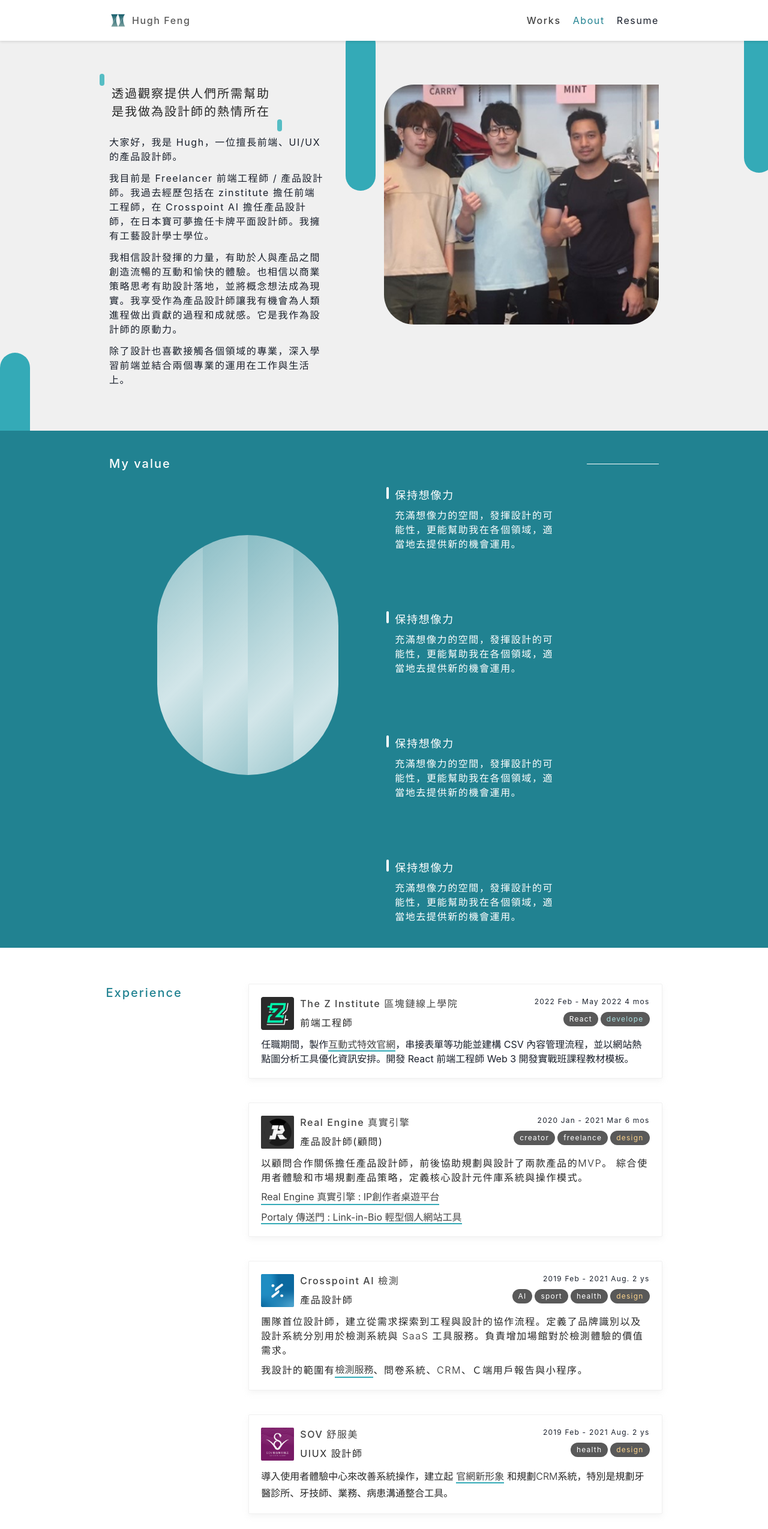
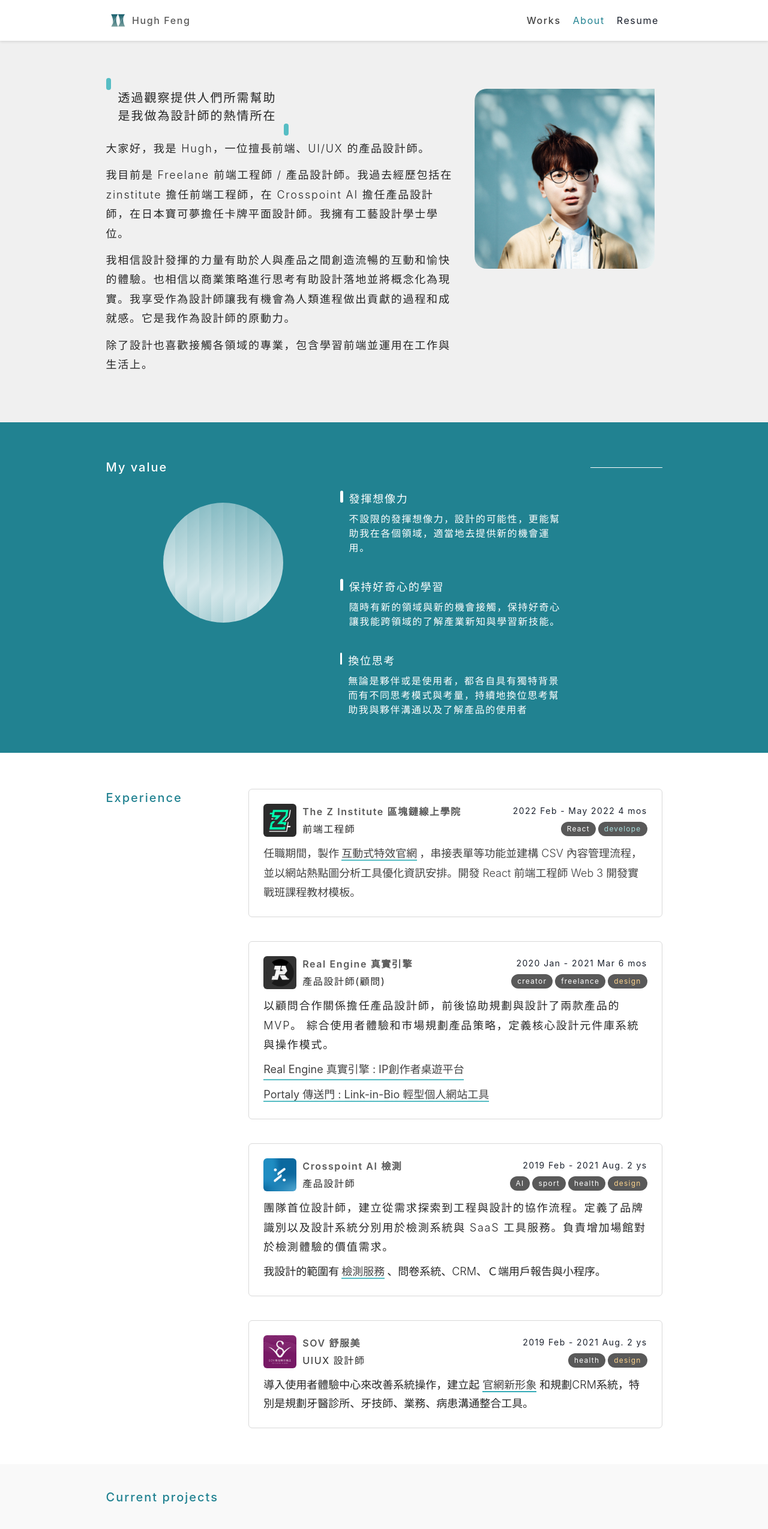
Before and after one commit to indexhui/hugh-portfolio, a React (Create React App) app: page /about in a window 1280 px wide. Shown: the top 2549 px of the page at 60% size. Built offline with nearby package versions, Linux system fonts and the light colour scheme.

Commit message:
about rwd

```diff
--- a/src/components/about/Experience.js
+++ b/src/components/about/Experience.js
@@ -12,7 +12,7 @@ import {
 
 import { Link as RouterLink } from 'react-router-dom';
 
-import { Container } from 'components/layouts';
+import { Container, Span } from 'components/layouts';
 import ExperienceCard from './ExperienceCard';
 
 import institute from 'assets/images/about/institute.jpg';
@@ -23,18 +23,20 @@ import sov from 'assets/images/about/sov.jpg';
 const InstituteContent = () => {
   return (
     <VStack align="flex-start" w="100%" pt="12px">
-      <Box>
-        <chakra.span>任職期間，製作</chakra.span>
+      <Box textStyle="text02">
+        <Span>任職期間，製作</Span>
         <Link
           fontWeight="400"
           variant="link02"
+          textStyle="text02"
           href="https://zinstitute.net/zh"
           isExternal
         >
           <chakra.span
             as="span"
+            mx="4px"
             borderBottom="2px solid"
-            borderColor="blue.600"
+            borderColor="blue.500"
           >
             互動式特效官網
           </chakra.span>
@@ -51,7 +53,13 @@ const InstituteContent = () => {
 
 const RealContent = () => {
   return (
-    <VStack align="flex-start" w="100%" pt="12px" color="grey.800">
+    <VStack
+      align="flex-start"
+      w="100%"
+      pt="12px"
+      color="grey.800"
+      textStyle="text02"
+    >
       <Text color="grey.800" fontWeight="300">
         以顧問合作關係擔任產品設計師，前後協助規劃與設計了兩款產品的MVP。
         綜合使用者體驗和市場規劃產品策略，定義核心設計元件庫系統與操作模式。
@@ -62,12 +70,12 @@ const RealContent = () => {
         as={RouterLink}
         to="/realengine"
         borderBottom="2px solid"
-        borderColor="blue.600"
+        borderColor="blue.500"
       >
         Real Engine 真實引擎 : IP創作者桌遊平台
       </Link>
       <Link fontWeight="400" variant="link02" as={RouterLink} to="/portaly">
-        <chakra.span as="span" borderBottom="2px solid" borderColor="blue.600">
+        <chakra.span as="span" borderBottom="2px solid" borderColor="blue.500">
           Portaly 傳送門 : Link-in-Bio 輕型個人網站工具
         </chakra.span>
       </Link>
@@ -77,38 +85,43 @@ const RealContent = () => {
 
 const CrosspointContent = () => {
   return (
-    <VStack align="flex-start" w="100%" pt="12px" color="grey.800">
+    <VStack
+      align="flex-start"
+      w="100%"
+      pt="12px"
+      color="grey.800"
+      textStyle="text02"
+    >
       <Text color="grey.800" fontWeight="300">
         團隊首位設計師，建立從需求探索到工程與設計的協作流程。定義了品牌識別以及設計系統分別用於檢測系統與
         SaaS 工具服務。負責增加場館對於檢測體驗的價值需求。
       </Text>
-      <HStack color="grey.800" fontWeight="300" spacing="0">
-        <Text color="grey.800" fontWeight="300">
+      <Box color="grey.800" fontWeight="300" spacing="0">
+        <Span color="grey.800" fontWeight="300">
           我設計的範圍有
-        </Text>
-        <Link
-          fontWeight="400"
-          variant="link02"
-          as={RouterLink}
-          to="/crosspoint"
-          borderBottom="2px solid"
-          borderColor="blue.600"
-        >
-          <HStack spacing="0">
-            <chakra.span as="span">檢測服務</chakra.span>
-          </HStack>
+        </Span>
+        <Link fontWeight="400" variant="link02" as={Span} to="/crosspoint">
+          <Span mx="4px" borderBottom="2px solid" borderColor="blue.500">
+            檢測服務
+          </Span>
         </Link>
-        <Text color="grey.800" fontWeight="300">
+        <Span color="grey.800" fontWeight="300">
           、問卷系統、CRM、Ｃ端用戶報告與小程序。
-        </Text>
-      </HStack>
+        </Span>
+      </Box>
     </VStack>
   );
 };
 
 const SovContent = () => {
   return (
-    <VStack align="flex-start" w="100%" pt="12px" color="grey.800">
+    <VStack
+      align="flex-start"
+      w="100%"
+      pt="12px"
+      color="grey.800"
+      textStyle="text02"
+    >
       <Box
         w="100%"
         color="grey.800"
--- a/src/components/about/ExperienceCard.js
+++ b/src/components/about/ExperienceCard.js
@@ -31,29 +31,34 @@ const ExperienceCard = props => {
   return (
     <Flex
       w="100%"
-      p="20px"
-      boxShadow="0px 4px 10px rgba(214, 214, 214, 0.25)"
+      p="24px"
+      // boxShadow="0px 4px 10px rgba(214, 214, 214, 0.25)"
       border="1px solid"
-      borderColor="grey.400"
+      borderColor="grey.500"
       direction="column"
-      rounded="sm"
+      rounded="md"
     >
-      <Flex w="100%" justify="space-between">
+      <Flex
+        w="100%"
+        justify="space-between"
+        direction={{ base: 'column', lg: 'row' }}
+        align={{ base: 'flex-start', lg: 'center' }}
+      >
         <HStack spacing="10px">
           <SkeletonImage
-            rounded="sm"
+            rounded="md"
             w={{ base: '40px', lg: '55px' }}
             src={image}
           />
-          <VStack align="flex-start">
-            <Text fontWeight="500" color="grey.700">
+          <VStack align="flex-start" spacing="5px">
+            <Text fontWeight="600" color="grey.650">
               {company}
             </Text>
             <Text color="grey.800">{title}</Text>
           </VStack>
         </HStack>
-        <VStack align="flex-end">
-          <Text fontSize="12px">{time}</Text>
+        <VStack align={{ base: 'flex-start', lg: 'flex-end' }}>
+          <Text fontSize="14px">{time}</Text>
           <HStack spacing="4px">
             {tag.map(item => (
               <Tag key={item} content={item} />
--- a/src/components/about/SelfIntroduction.js
+++ b/src/components/about/SelfIntroduction.js
@@ -1,6 +1,12 @@
-import { Flex, Image, Box, Text, VStack } from '@chakra-ui/react';
+import {
+  Flex,
+  Image,
+  Box,
+  Text,
+  VStack,
+  useMediaQuery,
+} from '@chakra-ui/react';
 import { motion } from 'framer-motion';
-import SectionContainer from 'components/SectionContainer';
 
 import { Container } from 'components/layouts';
 
@@ -97,26 +103,20 @@ const RightHero = () => {
 };
 
 const SelfIntroduction = () => {
+  const [isLargerThan1280] = useMediaQuery('(min-width: 1280px)');
   return (
-    <Flex
-      w="100%"
-      position="relative"
-      bgColor="grey.400"
-      overflow="hidden"
-      h="650px"
-    >
-      <Decoration />
-      {/* <RightHero /> */}
-      <SectionContainer>
-        <Flex w="100%">
+    <Flex w="100%" position="relative" bgColor="grey.400" overflow="hidden">
+      {isLargerThan1280 && <Decoration />}
+      <Container my={{ base: '40px', lg: '80px' }}>
+        <Flex w="100%" justify="space-between" wrap="wrap">
           <Flex
             zIndex="10"
-            w="50%"
-            align="flex-start"
+            w={{ base: '100%', md: '65%' }}
+            align={{ base: 'center', md: 'flex-start' }}
             direction="column"
-            pr="100px"
+            pr={{ base: '0', md: '20px' }}
           >
-            <Flex position="relative" ml="4px">
+            <Flex position="relative" ml={{ base: '0', md: '20px' }}>
               <Box
                 w="8px"
                 h="20px"
@@ -139,31 +139,41 @@ const SelfIntroduction = () => {
                 透過觀察提供人們所需幫助 <br /> 是我做為設計師的熱情所在
               </Text>
             </Flex>
-            <VStack pt="24px" spacing="12px" align="flex-start">
+            <VStack
+              pt="24px"
+              spacing={{ base: '6px', lg: '12px' }}
+              align="flex-start"
+              textStyle="text03"
+              color="grey.800"
+            >
               <Text>大家好，我是 Hugh，一位擅長前端、UI/UX 的產品設計師。</Text>
               <Text>
-                我目前是 Freelancer 前端工程師 / 產品設計師。我過去經歷包括在
+                我目前是 Freelane 前端工程師 / 產品設計師。我過去經歷包括在
                 zinstitute 擔任前端工程師，在 Crosspoint AI
                 擔任產品設計師，在日本寶可夢擔任卡牌平面設計師。我擁有工藝設計學士學位。
               </Text>
               <Text>
-                我相信設計發揮的力量，有助於人與產品之間創造流暢的互動和愉快的體驗。也相信以商業策略思考有助設計落地，並將概念想法成為現實。我享受作為產品設計師讓我有機會為人類進程做出貢獻的過程和成就感。它是我作為設計師的原動力。
+                我相信設計發揮的力量有助於人與產品之間創造流暢的互動和愉快的體驗。也相信以商業策略進行思考有助設計落地並將概念化為現實。我享受作為設計師讓我有機會為人類進程做出貢獻的過程和成就感。它是我作為設計師的原動力。
               </Text>
               <Text>
-                除了設計也喜歡接觸各個領域的專業，深入學習前端並結合兩個專業的運用在工作與生活上。
+                除了設計也喜歡接觸各領域的專業，包含學習前端並運用在工作與生活上。
               </Text>
             </VStack>
           </Flex>
-          <Image
-            borderRadius="50px 0 50px 50px"
-            w="50%"
-            h="400px"
-            src={hello}
-            alt="hello world"
-            objectFit="cover"
-          />
+          <Flex w={{ base: '100%', md: '35%' }} justify="center">
+            <Image
+              w="100%"
+              pt={{ base: '20px', lg: '0' }}
+              borderRadius="20px 0 20px 20px"
+              maxW="300px"
+              h="300px"
+              src={avatar}
+              alt="hello world"
+              objectFit="cover"
+            />
+          </Flex>
         </Flex>
-      </SectionContainer>
+      </Container>
     </Flex>
   );
 };
--- a/src/components/about/Value.js
+++ b/src/components/about/Value.js
@@ -1,7 +1,26 @@
 import { Flex, Box, Text, VStack } from '@chakra-ui/react';
 import { motion } from 'framer-motion';
-import SectionContainer from 'components/SectionContainer';
+import { Container } from 'components/layouts';
+
 import SectionTitle from 'components/SectionTitle';
+
+const valueList = [
+  {
+    title: '發揮想像力',
+    content:
+      '不設限的發揮想像力，設計的可能性，更能幫助我在各個領域，適當地去提供新的機會運用。',
+  },
+  {
+    title: '保持好奇心的學習',
+    content:
+      '隨時有新的領域與新的機會接觸，保持好奇心讓我能跨領域的了解產業新知與學習新技能。',
+  },
+  {
+    title: '換位思考',
+    content:
+      '無論是夥伴或是使用者，都各自具有獨特背景而有不同思考模式與考量，持續地換位思考幫助我與夥伴溝通以及了解產品的使用者',
+  },
+];
 
 const MotionBox = motion(Box);
 
@@ -54,14 +73,14 @@ const ValueCore = () => {
   return (
     <Flex
       position="sticky"
-      top="80px"
-      mt="80px"
+      top="20px"
+      mt="20px"
       rounded="full"
-      w="400px"
-      h="400px"
+      w="200px"
+      h="200px"
       overflow="hidden"
     >
-      {Array(...new Array(4)).map((_, i) => (
+      {Array(...new Array(10)).map((_, i) => (
         <CoreLine key={i} delay={i} />
       ))}
     </Flex>
@@ -69,15 +88,16 @@ const ValueCore = () => {
 };
 
 const ValueCard = props => {
+  const { title, content } = props;
   return (
-    <Flex w="100%" {...props} px="80px">
+    <Flex w="100%" {...props} px={{ base: '0', lg: '80px' }}>
       <Box bgColor="white" w="10px" h="20px" rounded="full" mr="10px" />
       <VStack align="flex-start">
         <Text color="white" fontWeight="500" fontSize="18px">
-          保持想像力
+          {title}
         </Text>
         <Text color="white" fontWeight="400" fontSize="16px">
-          充滿想像力的空間，發揮設計的可能性，更能幫助我在各個領域，適當地去提供新的機會運用。
+          {content}
         </Text>
       </VStack>
     </Flex>
@@ -87,20 +107,27 @@ const ValueCard = props => {
 const Value = () => {
   return (
     <Flex bgColor="blue.700">
-      <SectionContainer>
+      <Container py={{ base: '40px', md: '60px' }}>
         <SectionTitle title="My value" isWhite={true} />
-        <Flex w="100%" px="80px">
-          <Flex w="40%" justify="center">
+        <Flex w="100%" px={{ base: '0', lg: '80px' }} wrap="wrap">
+          <Flex
+            w={{ base: '100%', lg: '30%' }}
+            justify="center"
+            pb={{ base: '20px', lg: '0' }}
+          >
             <ValueCore />
           </Flex>
-          <VStack w="60%" align="flex-start" spacing="100px">
-            <ValueCard />
-            <ValueCard />
-            <ValueCard />
-            <ValueCard />
+          <VStack
+            w={{ base: '100%', lg: '70%' }}
+            align="flex-start"
+            spacing={{ base: '20px', lg: '40px' }}
+          >
+            {valueList.map(item => (
+              <ValueCard key={item.title} {...item} />
+            ))}
           </VStack>
         </Flex>
-      </SectionContainer>
+      </Container>
     </Flex>
   );
 };
--- a/src/components/header/Header.js
+++ b/src/components/header/Header.js
@@ -56,7 +56,7 @@ const Header = props => {
       top="0"
       left="0"
       h="68px"
-      zIndex="10"
+      zIndex="20"
       justify="center"
       boxShadow={isShow ? '0px 2px 4px rgba(0, 0, 0, 0.1)' : 'none'}
     >
--- /dev/null
+++ b/src/components/layouts/Span.js
@@ -0,0 +1,6 @@
+import { chakra } from '@chakra-ui/react';
+export function Span(props) {
+  return <chakra.span {...props}>{props.children}</chakra.span>;
+}
+
+export default Span;
--- a/src/components/layouts/index.js
+++ b/src/components/layouts/index.js
@@ -1,2 +1,3 @@
 export * from './Container';
 export * from './SkeletonImage';
+export * from './Span';
```
Also changed, not shown: src/components/Footer.js (+41 -15 lines), src/components/home/DesignProjectList.js (+7 -7 lines), src/theme/textStyles.js (+12 -0 lines).
